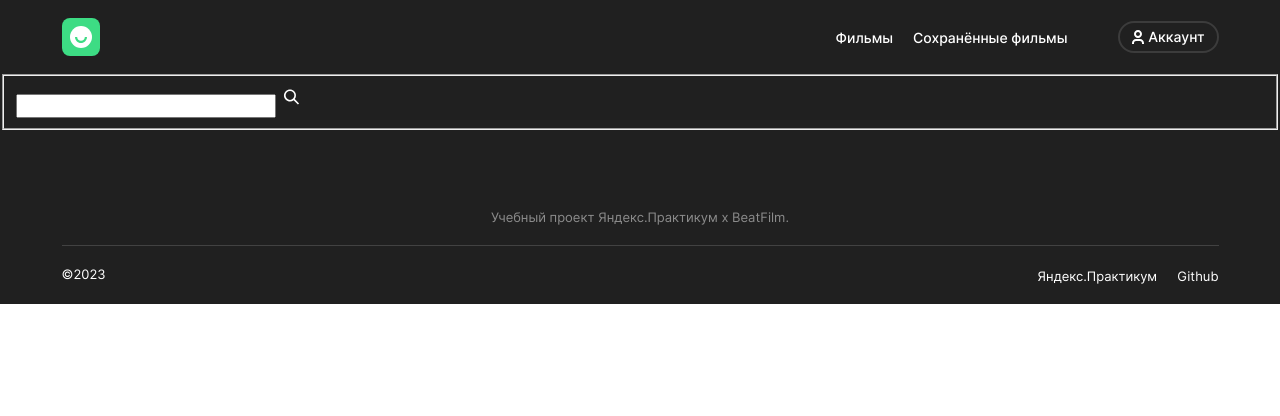
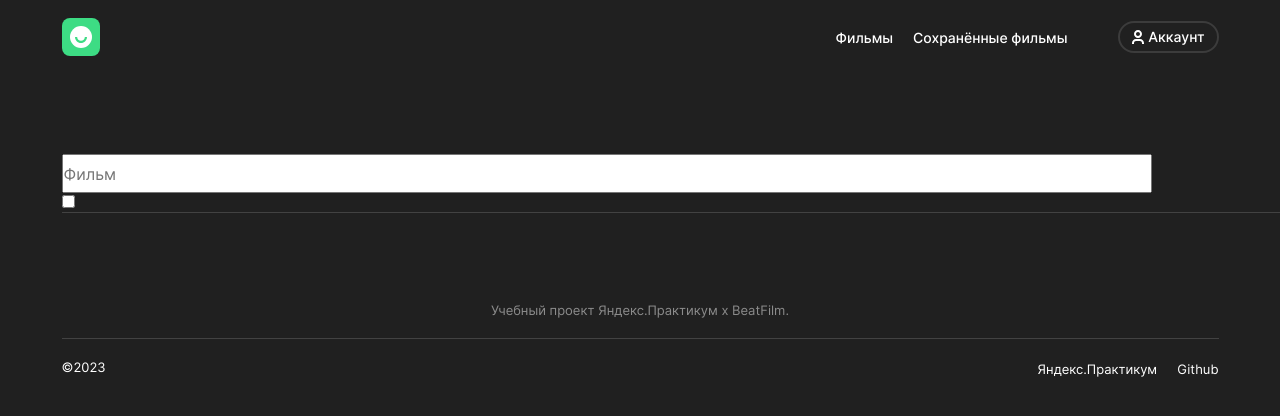
Before and after one commit to DangerBadger/movies-explorer-frontend, a React (Create React App) app: page /movies in a window 1280 px wide. Shown: the top 416 px of the page. Built offline with nearby package versions, Linux system fonts and the light colour scheme.

Commit message:
Feature: add formSearch styles

```diff
--- a/src/components/App/App.scss
+++ b/src/components/App/App.scss
@@ -3,6 +3,7 @@
 @media (prefers-reduced-motion: no-preference) {
   html {
     scroll-behavior: smooth;
+    background-color: $prime-backgroundcolor;
   }
 }
 
--- a/src/components/SearchForm/SearchForm.jsx
+++ b/src/components/SearchForm/SearchForm.jsx
@@ -4,14 +4,20 @@ import Magnifier from '../../images/search.svg';
 
 function SearchForm() {
   return (
-    <section className="searchForm">
-      <form className="searchForm__formContainer">
-        <fieldset className="searchForm__fieldset">
-          <div className="searchForm__inputContainer">
-            <input type="text" className="searchForm__input" />
-            <buttom className="searchForm__button">
-              <img src={Magnifier} alt="Поиск" className="searchForm__btnImg" />
-            </buttom>
+    <section className="search-form">
+      <form className="searchForm__form-container">
+        <fieldset className="search-form__fieldset">
+          <div className="search-form__inputContainer">
+            <input type="text" placeholder="Фильм" className="search-form__input" />
+            <button type="submit" className="search-form__button">
+              <img src={Magnifier} alt="Поиск" className="search-form__btn-img" />
+            </button>
+          </div>
+          <div className="search-form__checkbox-container">
+            <label className="search-form__switch" htmlFor="checkbox">
+              <input type="checkbox" className="search-form__checkbox" id="checkbox" />
+              <span className="slider circle" />
+            </label>
           </div>
         </fieldset>
       </form>
--- a/src/components/SearchForm/SearchForm.scss
+++ b/src/components/SearchForm/SearchForm.scss
@@ -0,0 +1,30 @@
+@use "../../components/App/vars" as *;
+
+.search-form {
+  margin: 0 calc(70px - 8.5px);
+  padding: 80px 0 10px;
+  width: 100%;
+
+  &__fieldset {
+    margin: 0;
+    padding: 0;
+    display: flex;
+    flex-direction: column;
+    border: none;
+    border-bottom: 1px solid #424242;
+  }
+
+  &__inputContainer {
+    display: flex;
+    margin: 0;
+    padding: 0;
+    width: 100%;
+    justify-content: space-between;
+  }
+
+  &__input {
+    margin: 0;
+    padding: 0;
+    width: 84.84375%;
+  }
+}
```
